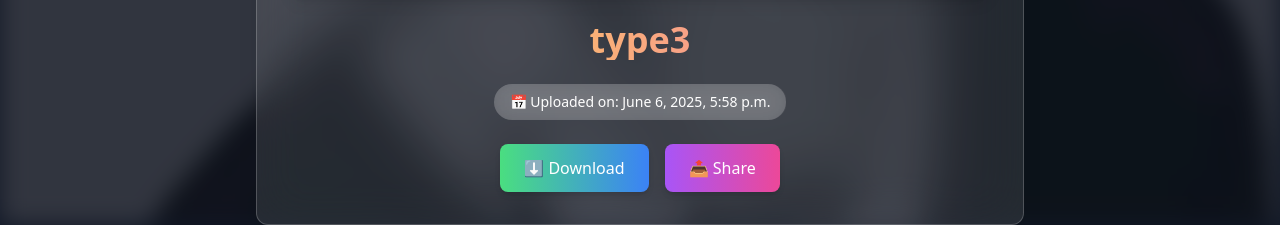
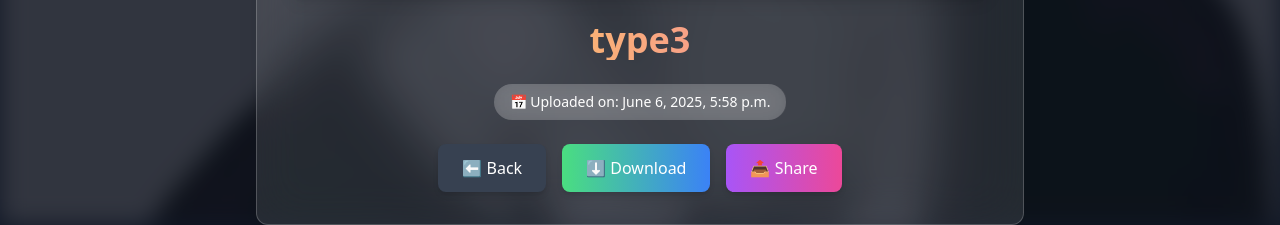
Before and after one commit to Bishal-cs/Django, a Django app: page /index/1/ in a window 1280 px wide. Shown: the part 739-964 px from the top of the page. Run offline with Django 5.2, Linux system fonts and the light colour scheme; data comes from the database, SQL or seed files in the repository; both versions use the stored data as it was after the commit; some libraries are stand-ins or nearby versions.

Commit message:
Add back Button

```diff
--- a/StarterProject/practiceAPP/templates/website/img_detail.html
+++ b/StarterProject/practiceAPP/templates/website/img_detail.html
@@ -31,7 +31,13 @@
 
             <!-- Action Buttons -->
             <div class="flex justify-center space-x-4 mt-6">
-                <!-- Download Button: Saves Image with Its Name -->
+                <!-- Back Button on the Left -->
+                <button onclick="history.back()"
+                        class="bg-gray-700 hover:bg-gray-800 text-white px-6 py-3 rounded-lg font-medium shadow-md transition-all duration-200">
+                    ⬅ Back
+                </button>
+
+                <!-- Download Button -->
                 <a href="{{ img.image.url }}" download="{{ img.name }}.jpg"
                    class="bg-gradient-to-r from-green-400 to-blue-500 hover:from-green-500 hover:to-blue-600 text-white px-6 py-3 rounded-lg font-medium shadow-md">
                     ⬇ Download
@@ -46,7 +52,7 @@
         </div>
     </div>
 
-    <!-- JavaScript for Sharing Functionality -->
+    <!-- JavaScript for Sharing -->
     <script>
         function shareImage(imageUrl, imageName) {
             if (navigator.share) {
```
Also changed, not shown: StarterProject/db.sqlite3, StarterProject/media/images/IMG_20240609_222835.jpg (added).
